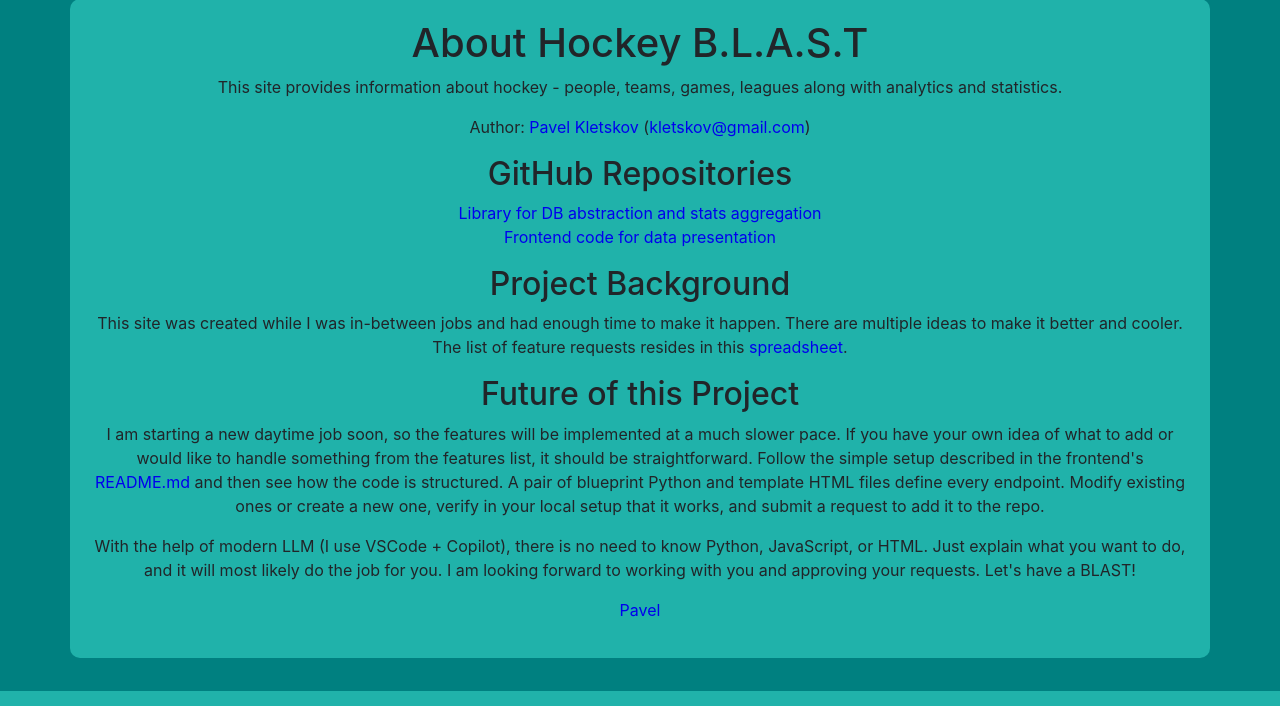
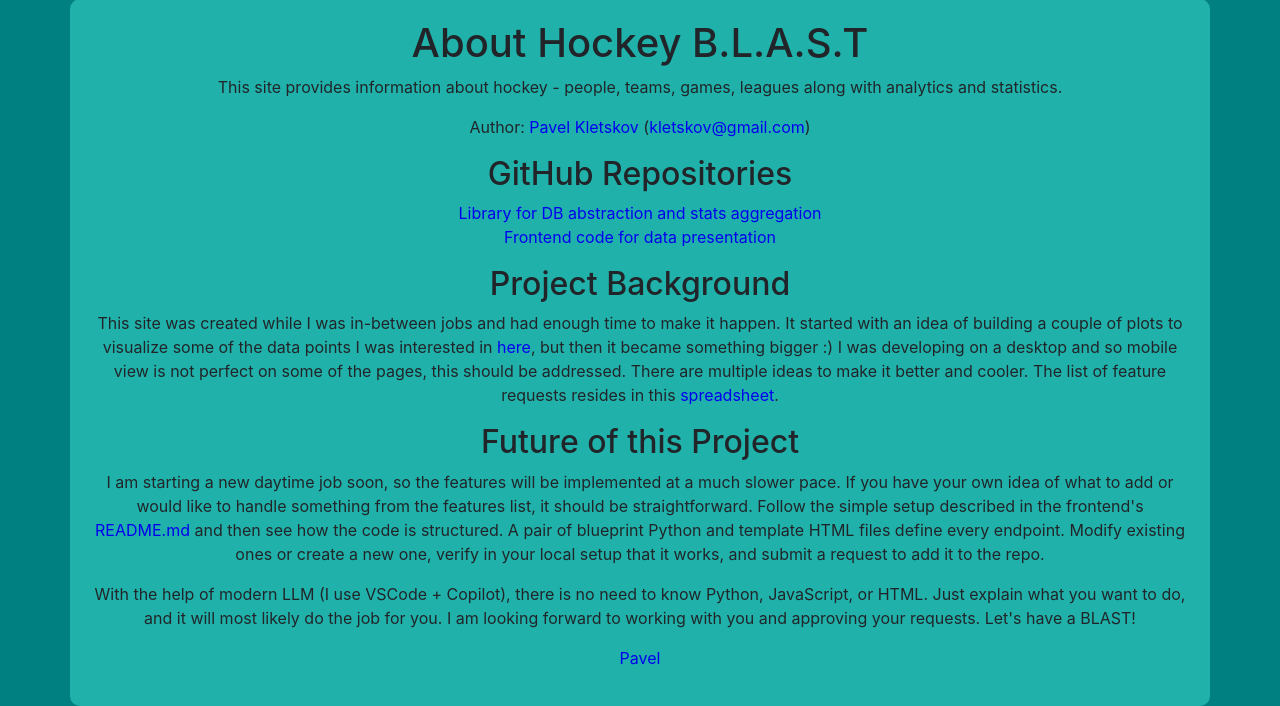
Before and after one commit to kletskov/hockey-blast-frontend, a Flask app: page /about in a window 1280 px wide. Shown: the part 109-815 px from the top of the page. Run offline with Flask 3, Linux system fonts and the light colour scheme; some libraries are stand-ins or nearby versions.

Commit message:
extra text for About page

```diff
--- a/templates/about.html
+++ b/templates/about.html
@@ -18,7 +18,11 @@
     </p>
 
     <h2>Project Background</h2>
-    <p>This site was created while I was in-between jobs and had enough time to make it happen. There are multiple ideas
+    <p>This site was created while I was in-between jobs and had enough time to make it happen. It started with an idea
+        of building a couple of plots to visualize some of the data points I was interested in <a
+            href="https://hockey-blast.com/special_stats">here</a>, but then it became something bigger :) I was
+        developing on a desktop and so mobile view is not perfect on some of the pages, this should be addressed. There
+        are multiple ideas
         to make it better and cooler. The list of feature requests resides in this <a
             href="https://docs.google.com/spreadsheets/d/1S08CGLYeZUliNHHQxgy227yq5hlLcWjN2J44A8TnkXM/edit?usp=sharing">spreadsheet</a>.
     </p>
```
